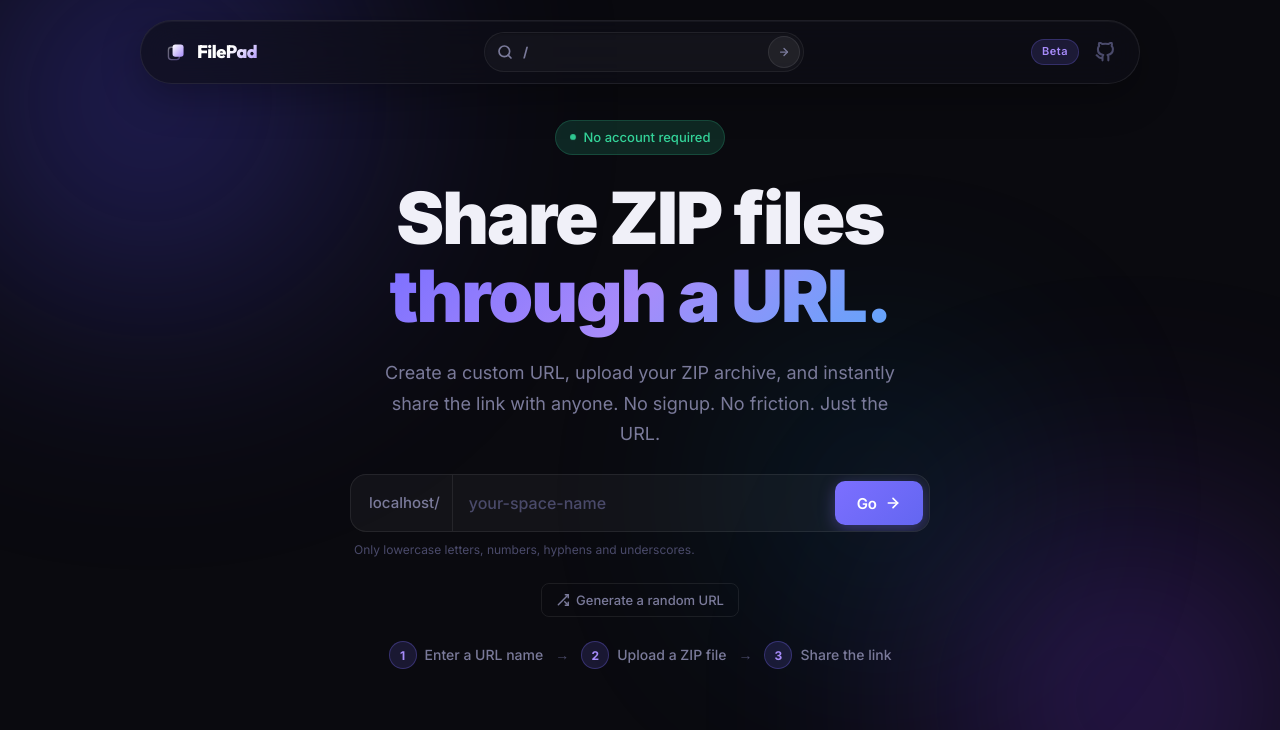
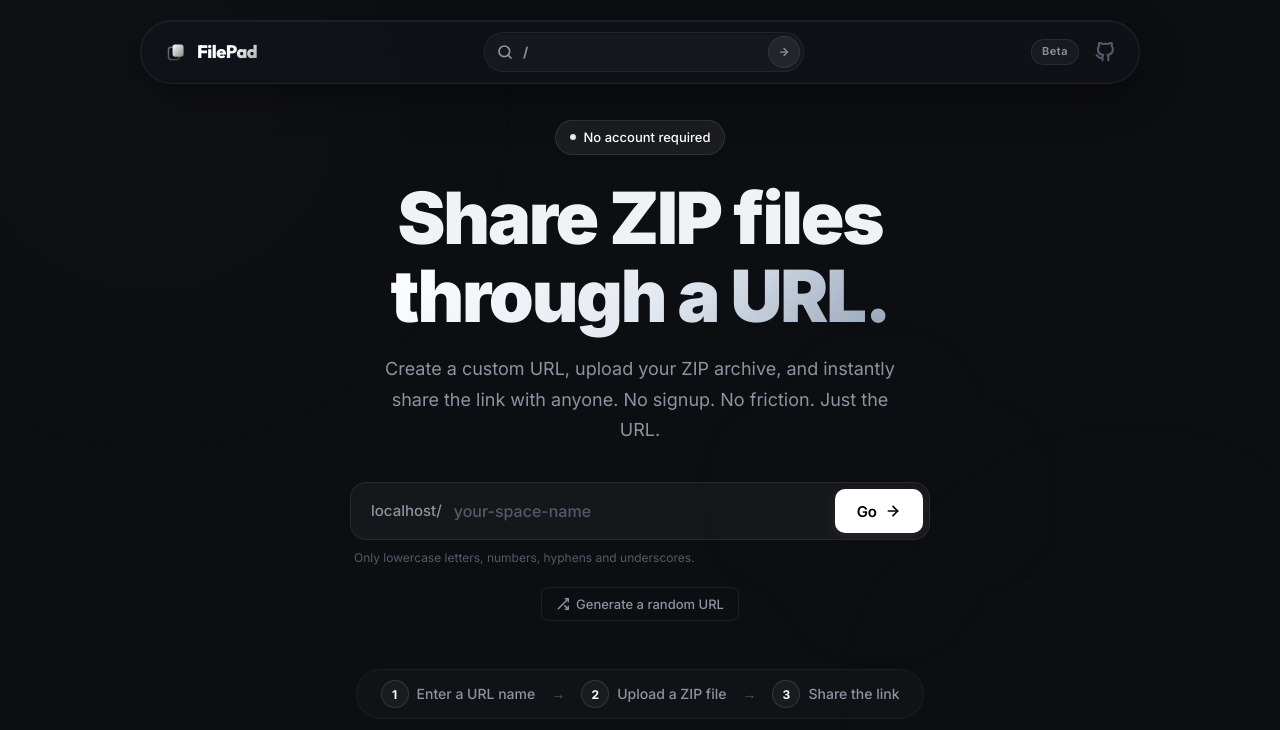
Before and after one commit to VivekKulkarnii/FilePad, a website: page public/index.html in a window 1280 px wide. Shown: the top 730 px of the page. Drawn offline with Linux system fonts and the light colour scheme.

Commit message:
dark mode

```diff
--- a/public/index.html
+++ b/public/index.html
@@ -25,7 +25,7 @@
         <defs>
           <linearGradient id="brand-logo-grad" x1="0%" y1="0%" x2="100%" y2="100%">
             <stop offset="0%" stop-color="#ffffff" />
-            <stop offset="100%" stop-color="#a78bfa" />
+            <stop offset="100%" stop-color="#888888" />
           </linearGradient>
         </defs>
         <rect x="5" y="9" width="16" height="18" rx="4" stroke="url(#brand-logo-grad)" stroke-width="2" stroke-opacity="0.4" />
--- a/public/style.css
+++ b/public/style.css
@@ -2,27 +2,27 @@
 *, *::before, *::after { box-sizing: border-box; margin: 0; padding: 0; }
 
 :root {
-  --bg: #0a0a0f;
-  --bg2: #0f0f18;
-  --surface: rgba(255,255,255,0.04);
-  --surface-hover: rgba(255,255,255,0.07);
-  --border: rgba(255,255,255,0.08);
-  --border-hover: rgba(255,255,255,0.18);
-  --text: #f0f0f8;
-  --text-muted: #7a7a9a;
-  --text-dim: #4a4a6a;
-  --accent: #7c6fff;
-  --accent2: #a78bfa;
-  --accent-glow: rgba(124,111,255,0.35);
-  --accent-dim: rgba(124,111,255,0.15);
-  --green: #34d399;
-  --green-dim: rgba(52,211,153,0.15);
+  --bg: #0d0e12;
+  --bg2: #12141c;
+  --surface: rgba(255, 255, 255, 0.04);
+  --surface-hover: rgba(255, 255, 255, 0.07);
+  --border: rgba(255, 255, 255, 0.08);
+  --border-hover: rgba(255, 255, 255, 0.16);
+  --text: #f1f2f6;
+  --text-muted: #8f92a1;
+  --text-dim: #56596a;
+  --accent: #ffffff;
+  --accent2: #a3a3a3;
+  --accent-glow: rgba(255, 255, 255, 0.08);
+  --accent-dim: rgba(255, 255, 255, 0.05);
+  --green: #ffffff;
+  --green-dim: rgba(255, 255, 255, 0.06);
   --red: #f87171;
-  --red-dim: rgba(248,113,113,0.12);
+  --red-dim: rgba(248, 113, 113, 0.12);
   --yellow: #fbbf24;
   --radius: 16px;
   --radius-sm: 10px;
-  --shadow: 0 8px 32px rgba(0,0,0,0.5);
+  --shadow: 0 8px 32px rgba(0, 0, 0, 0.45);
   --font: 'Inter', system-ui, sans-serif;
 }
 
@@ -71,23 +71,22 @@ a { color: inherit; text-decoration: none; }
   filter: blur(120px);
   pointer-events: none;
   z-index: 0;
-  opacity: 0.5;
+  opacity: 1;
 }
 .orb-1 {
   width: 600px; height: 600px;
-  background: radial-gradient(circle, #4f46e5 0%, transparent 70%);
+  background: radial-gradient(circle, rgba(255, 255, 255, 0.035) 0%, transparent 70%);
   top: -200px; left: -150px;
 }
 .orb-2 {
   width: 500px; height: 500px;
-  background: radial-gradient(circle, #7c3aed 0%, transparent 70%);
+  background: radial-gradient(circle, rgba(255, 255, 255, 0.025) 0%, transparent 70%);
   bottom: -150px; right: -100px;
 }
 .orb-3 {
   width: 350px; height: 350px;
-  background: radial-gradient(circle, #0ea5e9 0%, transparent 70%);
+  background: radial-gradient(circle, rgba(255, 255, 255, 0.015) 0%, transparent 70%);
   top: 40%; left: 55%;
-  opacity: 0.25;
 }
 
 /* ─── Navbar ───────────────────────────────────────────────────────────────── */
@@ -104,19 +103,19 @@ a { color: inherit; text-decoration: none; }
   align-items: center;
   justify-content: space-between;
   padding: 0 24px;
-  background: rgba(15, 15, 24, 0.65);
+  background: rgba(18, 20, 28, 0.65);
   -webkit-backdrop-filter: blur(20px);
   backdrop-filter: blur(20px);
-  border: 1px solid rgba(255, 255, 255, 0.08);
+  border: 1px solid rgba(255, 255, 255, 0.07);
   border-radius: 99px;
-  box-shadow: 0 12px 40px rgba(0, 0, 0, 0.3),
+  box-shadow: 0 12px 40px rgba(0, 0, 0, 0.4),
               inset 0 1px 1px rgba(255, 255, 255, 0.05);
   transition: all 0.4s cubic-bezier(0.16, 1, 0.3, 1);
 }
 
 .navbar.navbar-scrolled {
   top: 10px;
-  background: rgba(10, 10, 15, 0.85);
+  background: rgba(13, 14, 18, 0.85);
   border-color: rgba(255, 255, 255, 0.12);
   box-shadow: 0 16px 48px rgba(0, 0, 0, 0.5),
               inset 0 1px 1px rgba(255, 255, 255, 0.08);
@@ -252,9 +251,9 @@ a { color: inherit; text-decoration: none; }
   font-size: 11px;
   font-weight: 600;
   letter-spacing: 0.5px;
-  color: var(--accent2);
-  background: var(--accent-dim);
-  border: 1px solid rgba(124, 111, 255, 0.25);
+  color: var(--text-muted);
+  background: var(--surface);
+  border: 1px solid var(--border);
   border-radius: 20px;
   padding: 3px 10px;
 }
@@ -286,8 +285,8 @@ a { color: inherit; text-decoration: none; }
 }
 
 .space-url-display:hover {
-  border-color: rgba(124, 111, 255, 0.3);
-  background: rgba(124, 111, 255, 0.05);
+  border-color: rgba(255, 255, 255, 0.16);
+  background: rgba(255, 255, 255, 0.06);
 }
 
 .space-url-text {
@@ -352,7 +351,7 @@ a { color: inherit; text-decoration: none; }
   flex-direction: column;
   align-items: center;
   text-align: center;
-  gap: 24px;
+  gap: 0;
 }
 
 .hero-tag {
@@ -360,12 +359,13 @@ a { color: inherit; text-decoration: none; }
   align-items: center;
   gap: 8px;
   background: var(--green-dim);
-  border: 1px solid rgba(52,211,153,0.2);
+  border: 1px solid rgba(255,255,255,0.1);
   border-radius: 20px;
   padding: 6px 14px;
   font-size: 13px;
   font-weight: 500;
   color: var(--green);
+  margin-bottom: 24px;
 }
 
 .tag-dot {
@@ -384,12 +384,13 @@ a { color: inherit; text-decoration: none; }
   font-size: clamp(42px, 7vw, 72px);
   font-weight: 900;
   line-height: 1.08;
-  letter-spacing: -2px;
+  letter-spacing: -0.03em;
   color: var(--text);
+  margin-bottom: 20px;
 }
 
 .gradient-text {
-  background: linear-gradient(135deg, var(--accent) 0%, #a78bfa 50%, #60a5fa 100%);
+  background: linear-gradient(135deg, #ffffff 0%, #e2e8f0 55%, #94a3b8 100%);
   -webkit-background-clip: text;
   -webkit-text-fill-color: transparent;
   background-clip: text;
@@ -401,10 +402,11 @@ a { color: inherit; text-decoration: none; }
   line-height: 1.7;
   max-width: 520px;
   font-weight: 400;
+  margin-bottom: 36px;
 }
 
 /* ─── URL Form ─────────────────────────────────────────────────────────────── */
-.url-form { width: 100%; max-width: 580px; }
+.url-form { width: 100%; max-width: 580px; margin-bottom: 20px; }
 
 .url-input-group {
   display: flex;
@@ -416,18 +418,21 @@ a { color: inherit; text-decoration: none; }
   transition: border-color 0.25s, box-shadow 0.25s;
 }
 
+.url-input-group:hover {
+  border-color: rgba(255, 255, 255, 0.18);
+}
+
 .url-input-group:focus-within {
   border-color: var(--accent);
   box-shadow: 0 0 0 4px var(--accent-dim);
 }
 
 .url-prefix {
-  padding: 0 12px 0 18px;
+  padding: 0 0 0 20px;
   font-size: 15px;
   color: var(--text-muted);
   white-space: nowrap;
   font-weight: 500;
-  border-right: 1px solid var(--border);
   height: 56px;
   display: flex;
   align-items: center;
@@ -442,7 +447,7 @@ a { color: inherit; text-decoration: none; }
   font-size: 16px;
   font-weight: 500;
   font-family: var(--font);
-  padding: 0 16px;
+  padding: 0 12px;
   height: 56px;
 }
 
@@ -452,10 +457,10 @@ a { color: inherit; text-decoration: none; }
   margin: 6px;
   padding: 0 22px;
   height: 44px;
-  background: linear-gradient(135deg, var(--accent), #6366f1);
+  background: #ffffff;
   border: none;
   border-radius: 10px;
-  color: white;
+  color: #000000;
   font-size: 15px;
   font-weight: 600;
   font-family: var(--font);
@@ -501,9 +506,16 @@ a { color: inherit; text-decoration: none; }
 .steps {
   display: flex;
   align-items: center;
-  gap: 12px;
+  gap: 16px;
   flex-wrap: wrap;
   justify-content: center;
+  margin-top: 48px;
+  padding: 10px 24px;
+  background: rgba(255, 255, 255, 0.02);
+  border: 1px solid rgba(255, 255, 255, 0.05);
+  border-radius: 99px;
+  position: relative;
+  z-index: 1;
 }
 
 .step {
@@ -514,15 +526,15 @@ a { color: inherit; text-decoration: none; }
 
 .step-num {
   width: 28px; height: 28px;
-  background: var(--accent-dim);
-  border: 1px solid rgba(124,111,255,0.3);
+  background: rgba(255, 255, 255, 0.04);
+  border: 1px solid rgba(255, 255, 255, 0.12);
   border-radius: 50%;
   display: flex;
   align-items: center;
   justify-content: center;
   font-size: 12px;
   font-weight: 700;
-  color: var(--accent2);
+  color: #ffffff;
 }
 
 .step-text {
@@ -568,7 +580,7 @@ a { color: inherit; text-decoration: none; }
   display: flex;
   align-items: center;
   justify-content: center;
-  color: var(--accent2);
+  color: var(--accent);
 }
 
 .feature-card h3 { font-size: 15px; font-weight: 700; color: var(--text); }
@@ -652,7 +664,7 @@ a { color: inherit; text-decoration: none; }
   align-items: center;
   gap: 6px;
   background: var(--accent-dim);
-  border: 1px solid rgba(124,111,255,0.25);
+  border: 1px solid var(--border);
   border-radius: 20px;
   padding: 5px 12px;
   font-size: 12px;
@@ -866,8 +878,8 @@ a { color: inherit; text-decoration: none; }
 }
 
 .btn-primary {
-  background: linear-gradient(135deg, var(--accent), #6366f1);
-  color: white;
+  background: #ffffff;
+  color: #000000;
   box-shadow: 0 4px 16px var(--accent-glow);
 }
 .btn-primary:hover { opacity: 0.9; transform: translateY(-1px); box-shadow: 0 6px 24px var(--accent-glow); }
```
Also changed, not shown: public/space.html (+1 -1 lines), public/favicon.svg.
